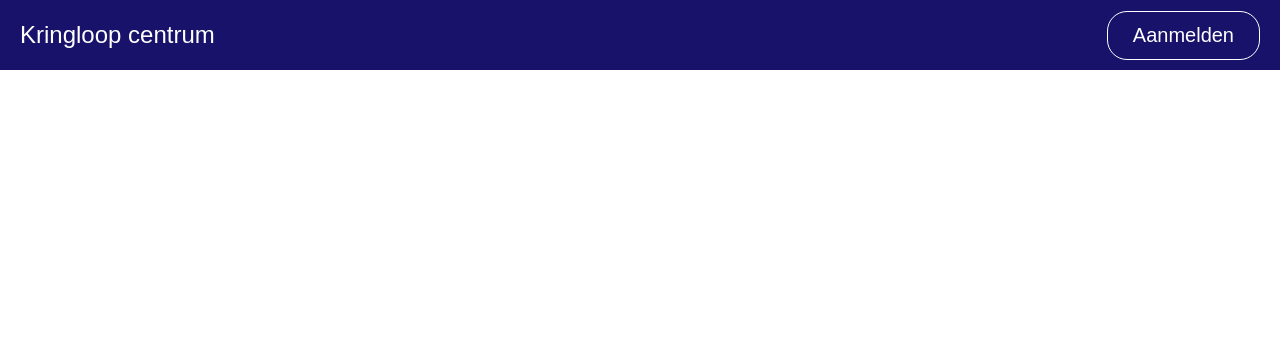
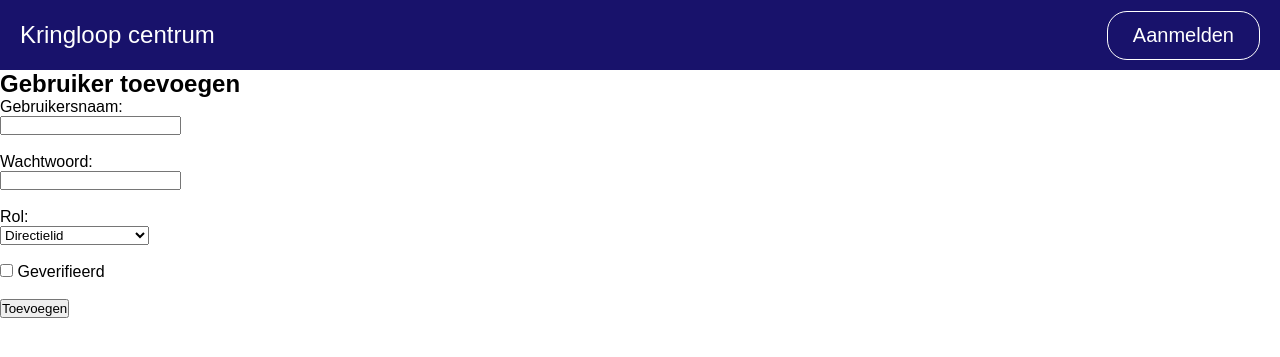
Before and after one commit to Tejo-TV/Project-Kringloop-Centrum-Duurzaam, a PHP site: page /Pages/make_user.php in a window 1280 px wide. Shown: the top 357 px of the page. Run offline with PHP 8.4, Linux system fonts and the light colour scheme; the visitor is signed in with stand-in values (Sample User, id 1).

Commit message:
UPDATE: makeuser files

```diff
--- a/Pages/components/functions.inc.php
+++ b/Pages/components/functions.inc.php
@@ -49,7 +49,7 @@ function loginUser($conn, $gebruiker, $ww) {
     }
 
     session_start();
-    $_SESSION["userid"] = $gebruikerExists["ID"];
+    $_SESSION["userid"] = $gebruikerExists["id"];
     $_SESSION["role"] = $gebruikerExists["rollen"];
 
     header("Location: ../dashboard.php?error=none");
--- a/Pages/make_user.php
+++ b/Pages/make_user.php
@@ -35,9 +35,29 @@ if (isset($_SESSION["userid"])) {
         </nav>
     </header>
 
+
     <div class="makeuser-container">
         <div class="makeuser-form">
+            <h2>Gebruiker toevoegen</h2>
+            <form action="components/makeuser.inc.php" method="post">
+                <label for="gebruikersnaam">Gebruikersnaam:</label><br>
+                <input type="text" id="gebruikersnaam" name="gebruikersnaam" maxlength="255" required><br><br>
 
+                <label for="wachtwoord">Wachtwoord:</label><br>
+                <input type="password" id="wachtwoord" name="wachtwoord" maxlength="255" required><br><br>
+
+                <label for="rollen">Rol:</label><br>
+                <select id="rollen" name="rollen" required>
+                    <option value="Directielid">Directielid</option>
+                    <option value="magazijnmedewerker">Magazijnmedewerker</option>
+                    <option value="winkelmedewerker">Winkelmedewerker</option>
+                    <option value="chauffeur">Chauffeur</option>
+                </select><br><br>
+
+                <label><input type="checkbox" name="is_geverifieerd" value="1"> Geverifieerd</label><br><br>
+
+                <button type="submit" name="makeuser">Toevoegen</button>
+            </form>
         </div>
     </div>
 
```
Also changed, not shown: Pages/components/makeuser.inc.php (added, +27 -0 lines).
